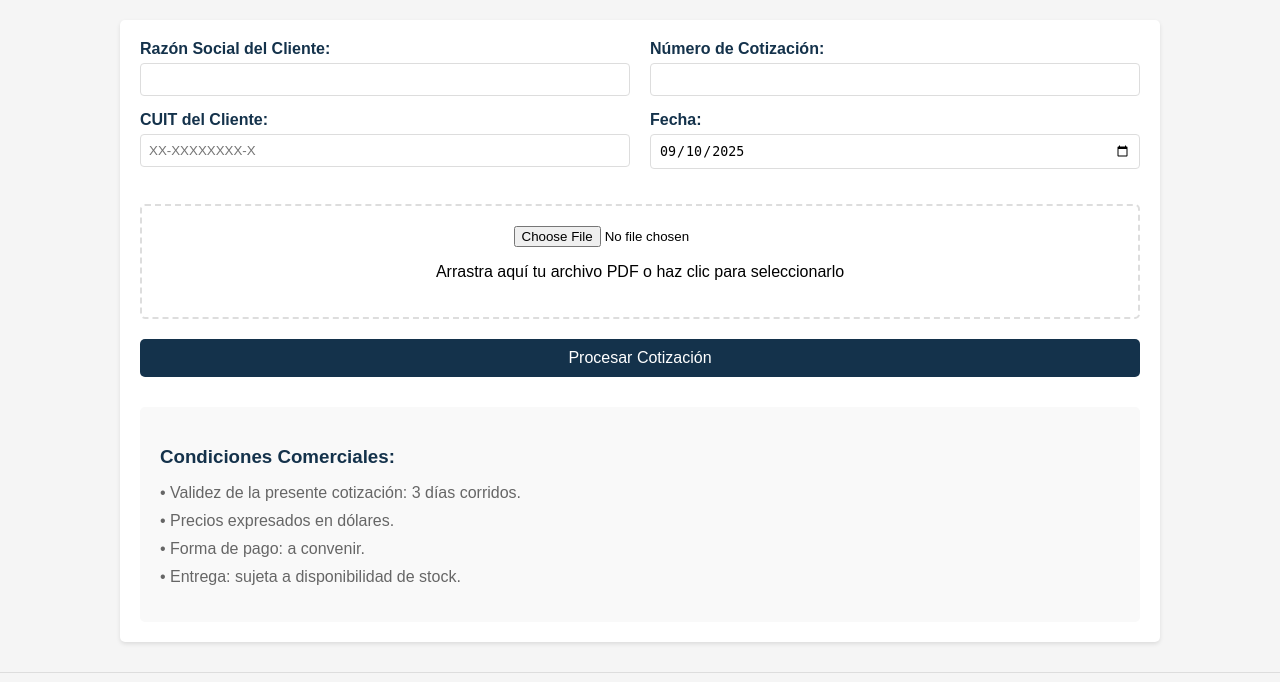
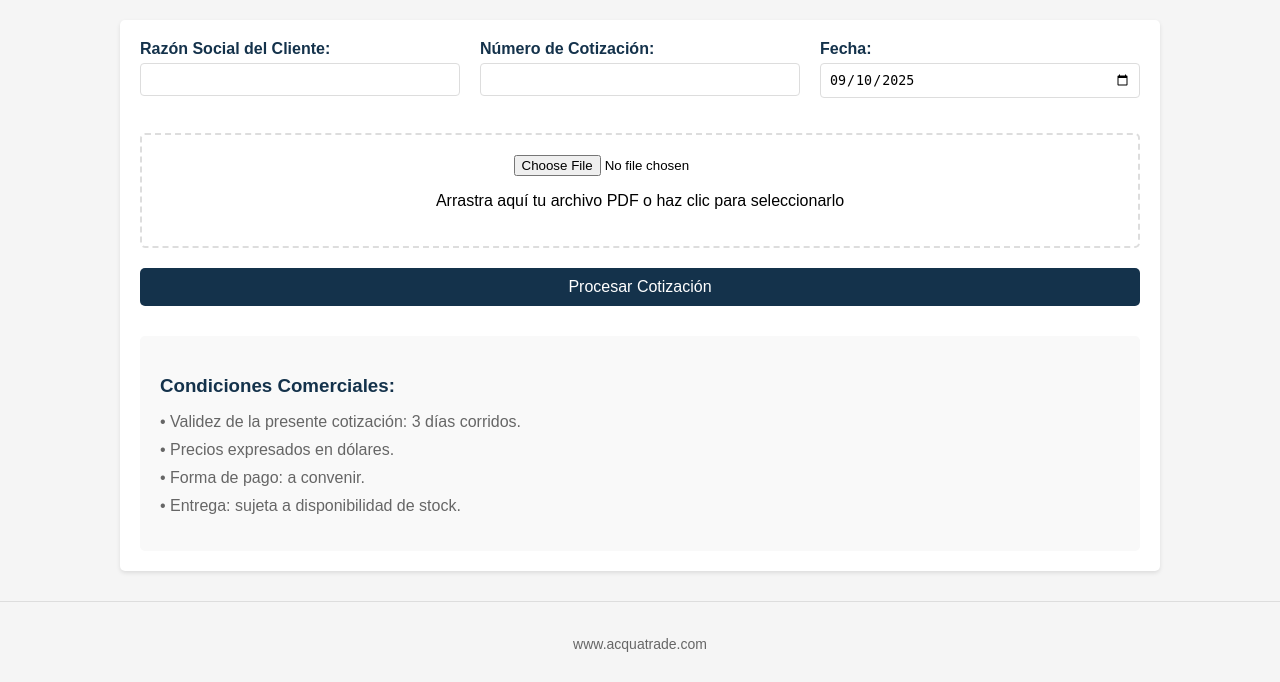
Before and after one commit to mwolinsky/processing_pdf_to_excel, a Flask app: page / in a window 1280 px wide. Shown: the part 138-820 px from the top of the page. After the commit the page ends 790 px from the top, so only its background shows below. Run offline with Flask 3, Linux system fonts and the light colour scheme.

Commit message:
Update index.html

```diff
--- a/templates/index.html
+++ b/templates/index.html
@@ -135,16 +135,14 @@
                         <label for="razon_social">Razón Social del Cliente:</label>
                         <input type="text" id="razon_social" name="razon_social" required>
                     </div>
-                    <div class="form-group">
-                        <label for="cuit">CUIT del Cliente:</label>
-                        <input type="text" id="cuit" name="cuit" pattern="[0-9]{2}-[0-9]{8}-[0-9]{1}" placeholder="XX-XXXXXXXX-X" required>
-                    </div>
                 </div>
                 <div class="form-col">
                     <div class="form-group">
                         <label for="nro_cotizacion">Número de Cotización:</label>
                         <input type="text" id="nro_cotizacion" name="nro_cotizacion" required>
                     </div>
+                </div>
+                <div class="form-col">
                     <div class="form-group">
                         <label for="fecha">Fecha:</label>
                         <input type="date" id="fecha" name="fecha" required>
@@ -206,17 +204,6 @@
             return true;
         }
 
-        // Validación de CUIT en tiempo real
-        document.getElementById('cuit').addEventListener('input', function(e) {
-            let value = e.target.value.replace(/\D/g, '');
-            if (value.length >= 2) {
-                value = value.substring(0, 2) + '-' + value.substring(2);
-            }
-            if (value.length >= 11) {
-                value = value.substring(0, 11) + '-' + value.substring(11);
-            }
-            e.target.value = value;
-        });
     </script>
 </body>
 </html>
```
